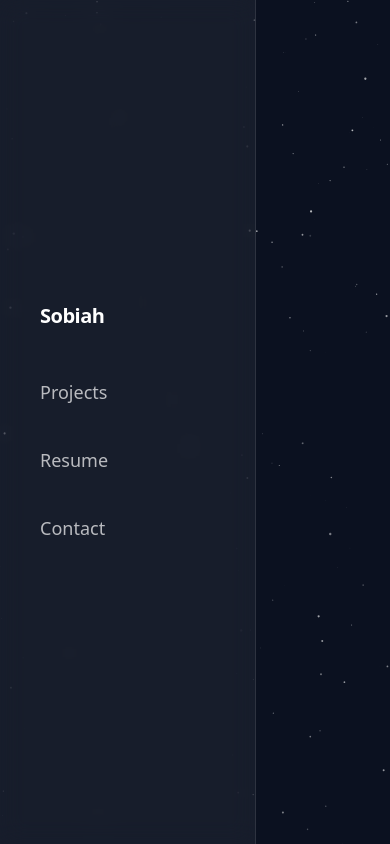
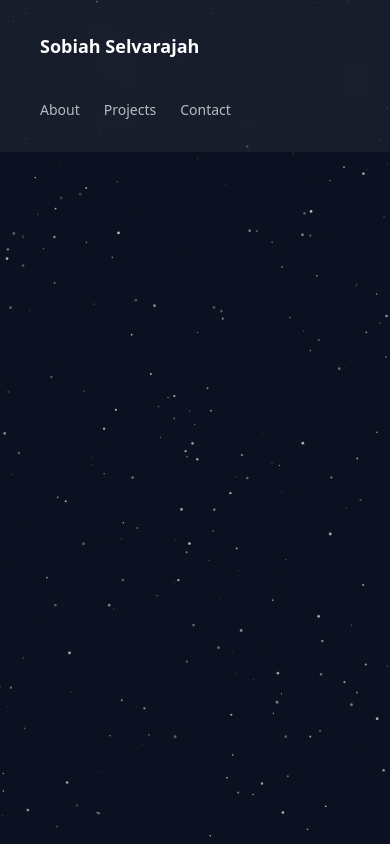
Before and after one commit to SobiahSelvarajah/ss-my-portfolio, a Next.js app: page / in a window 390 px wide. Built offline with nearby package versions, Linux system fonts and the light colour scheme.

Commit message:
components: navbar responsiveness added and styling has been adjusted accordingly

```diff
--- a/src/app/layout.tsx
+++ b/src/app/layout.tsx
@@ -2,7 +2,6 @@ import type { Metadata } from "next";
 import Navbar from "@/components/navbar";
 import StarBackground from "@/components/star-background";
 import "./globals.css";
-
 
 export const metadata: Metadata = {
   title: "Sobiah's Portfolio",
@@ -19,7 +18,9 @@ export default function RootLayout({
       <body>
         <StarBackground />
         <Navbar />
-        {children}
+        <main className="ml-64 px-12 py-16">
+          {children}
+        </main>
       </body>
     </html>
   );
--- a/src/components/navbar.tsx
+++ b/src/components/navbar.tsx
@@ -1,31 +1,77 @@
+
 
 export default function Navbar() {
 
     return (
-    <nav className="fixed left-0 top-0 h-screen
-                    w-64 z-50 flex flex-col
-                    justify-center backdrop-blur-md
-                    bg-white/5 border-r border-white/10">
-      <div className="flex flex-col gap-12
-                      px-10 text-white">
+        <>
+            {/* DESKTOP / TABLET SIDEBAR */}
+            <nav className="hidden md:flex fixed left-0 top-0
+                            h-screen w-64 z-50 flex-col
+                            justify-between backdrop-blur-md
+                            bg-white/5">
+
+                {/* glow divider */}
+                <div className="absolute right-0 top-0 h-full
+                                w-px bg-linear-to-b from-transparent
+                                via-white/40 to-transparent
+                                opacity-40 blur-[1px]" />
+
+                {/* top */}
+                <div className="px-10 pt-10 text-white">
                     <div className="text-xl font-semibold
                                     tracking-tight">
-          Sobiah
+                        Sobiah Selvarajah
                     </div>
-        <div className="flex flex-col
-                        gap-10 text-lg
-                        text-white/70">
-          <a className="hover:text-white transition-colors cursor-pointer">
+                </div>
+
+                {/* center links */}
+                <div className="flex flex-col gap-14 px-10
+                                text-lg text-white/70">
+                    <a className="hover:text-white transition
+                                  hover:translate-x-1">
+                        About
+                    </a>
+                    <a className="hover:text-white transition
+                                  hover:translate-x-1">
                         Projects
                     </a>
-          <a className="hover:text-white transition-colors cursor-pointer">
-            Resume
-          </a>
-          <a className="hover:text-white transition-colors cursor-pointer">
+                    <a className="hover:text-white transition
+                                  hover:translate-x-1">
                         Contact
                     </a>
                 </div>
+
+                {/* bottom socials */}
+                <div className="px-10 pb-10 text-white/60">
+                    {/* icons later */}
                 </div>
             </nav>
+
+            {/* MOBILE TOP NAV */}
+            <nav className="flex md:hidden fixed top-0 left-0
+                            w-full flex-col px-10 py-8
+                            backdrop-blur-md bg-white/5 z-50">
+
+                {/* name */}
+                <div className="text-white font-semibold text-lg">
+                    Sobiah Selvarajah
+                </div>
+
+                {/* links */}
+                <div className="flex gap-6 text-white/70
+                                mt-10 text-sm">
+                    <a className="hover:text-white transition">
+                        About
+                    </a>
+                    <a className="hover:text-white transition">
+                        Projects
+                    </a>
+                    <a className="hover:text-white transition">
+                        Contact
+                    </a>
+                </div>
+
+            </nav>
+        </>
     )
 }
--- a/src/components/star-background.tsx
+++ b/src/components/star-background.tsx
@@ -23,7 +23,7 @@ export default function StarBackground() {
         canvas.height = window.innerHeight;
 
         // no. of stars on screen at once
-        const starCount = 200
+        const starCount = 300
 
         // generate an array of star objects
         const stars = Array.from({ length: starCount }).map(() => ({
@@ -37,10 +37,10 @@ export default function StarBackground() {
             y: Math.random() * canvas.height,
             //
             // star size
-            radius: Math.random() * 1.2,
+            radius: Math.random() * 1.5,
             //
             // star brightness
-            opacity: Math.random() * 0.5 + 0.3,
+            opacity: Math.random() * 1.0 + 0.3,
             //
             // how fast stars twinkle
             twinkleSpeed: Math.random() * 0.05 + 0.01
@@ -51,8 +51,8 @@ export default function StarBackground() {
             active: false,
             x: 0,
             y: 0,
-            length: 150,
-            speed: 15
+            length: 250,
+            speed: 35
         }
 
         function spawnShootingStar() {
```
Lines whose indentation alone changed are shown as unchanged.
